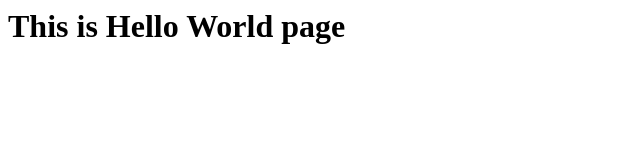
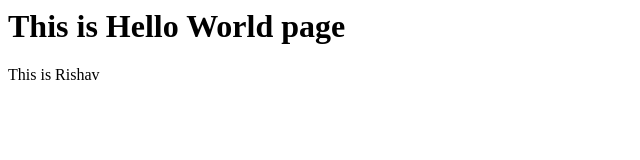
Before and after one commit to Rishavthakuri/Hello-World, a plain HTML site: page index.html in a window 1280 px wide. Shown: the full height of the page, 0-640 px from the left. Drawn offline with Linux system fonts and the light colour scheme.

Commit message:
just commit

```diff
--- a/index.html
+++ b/index.html
@@ -4,5 +4,6 @@
     </head>
     <body>
         <h1> This is Hello World page</h1>
+        <p> This is Rishav</p>
     </body>
 </html>
```
